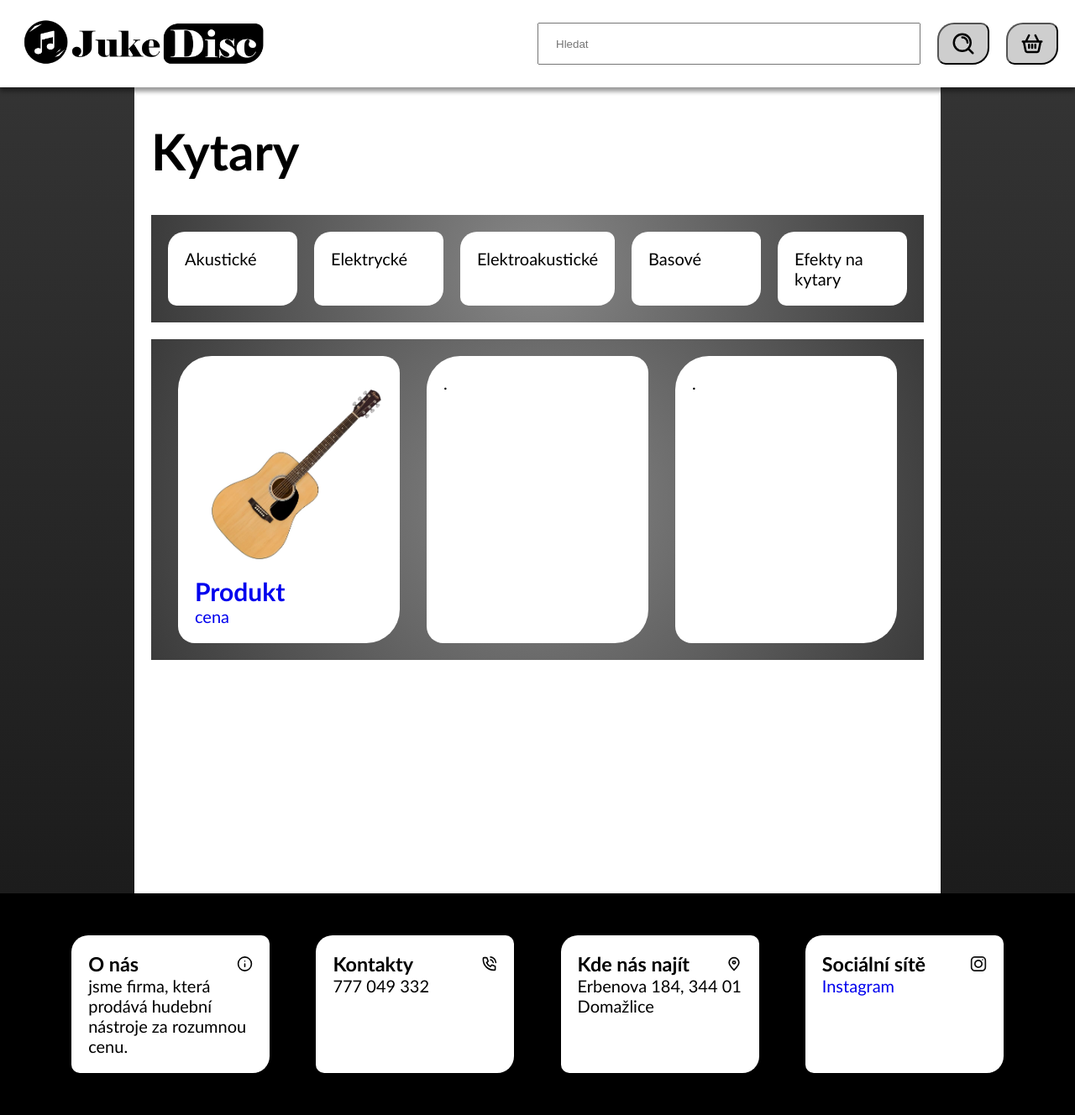
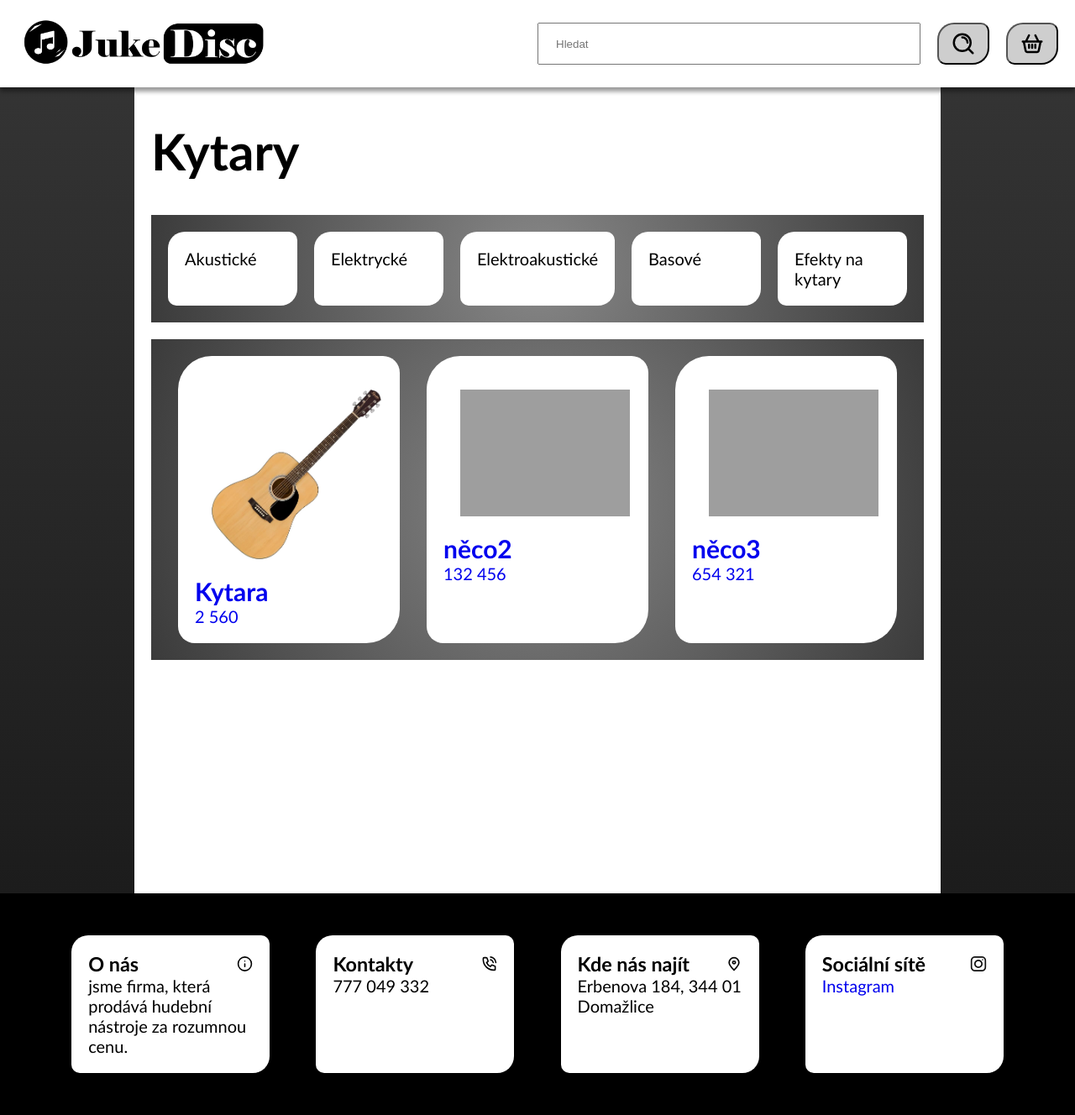
Before and after one commit to Strasserf/jukedisc, a PHP site: page /kytary.php in a window 1280 px wide. Shown: the whole page at 84% size. Run offline with PHP 8.4, Linux system fonts and the light colour scheme; grey boxes are pictures that could not be loaded.

Commit message:
Pridani jsonu a jeho funkcnost

```diff
--- a/kytary.php
+++ b/kytary.php
@@ -13,11 +13,15 @@
 <body>
 
     <?php
-    include("includes/header.php")
+    include("includes/header.php");
+
+    include("includes/side.php");
+
+    $json = file_get_contents('products.json');
+    $products = json_decode($json, true)
         ?>
-    <?php
-    include("includes/side.php")
-        ?>
+
+
     <div class="hero">
         <div class="hero__right">
             <h1>Kytary</h1>
@@ -29,22 +33,27 @@
                 <a class="type__element">Efekty na kytary</a>
             </div>
             <div class="shop">
-                <a href="shop__item.php" class="shop__element">
-                    <img class="shop__image" src="images/shop__images/guitar.jpg" alt="">
 
-                    <h2>Produkt</h2>
-                    <p>cena</p>
+<?php
+      foreach ($products as $product) {
+        $popis = (mb_strlen($product['popis'], 'UTF-8') > 50) ? mb_substr($product['popis'], 0, 50, 'UTF-8') . '...' : $product['popis'];
+        echo('
 
-                </a>
-                <div class="shop__element">.</div>
-                <div class="shop__element">.</div>
+                <a href="shop__item.php?id=' . $product['id'] . '" class="shop__element">
+                    <img class="shop__image" src="images/shop__images/' . $product['obrazek'] .'" alt="">
+                    <h2> ' . $product['nazev'] . ' </h2>
+                    <p> ' . $product['cena'] . ' </p>
+                </a>');
+    }
+?>
             </div>
         </div>
     </div>
 
-    <?php
+<?php
     include("includes/footer.php")
-        ?>
+?>
+
     <script src="https://cdn.jsdelivr.net/npm/gsap@3.13.0/dist/gsap.min.js"></script>
     <script src="script.js"></script>
 </body>
--- /dev/null
+++ b/products.json
@@ -0,0 +1,26 @@
+[
+    {
+      "id": "example1",
+      "nazev": "Kytara",
+      "popis": "strunný nástroj",
+      "cena": "2 560",
+      "obrazek": "guitar.jpg",
+      "recenze": "bbbbbb"
+    },
+    {
+      "id": "example2",
+      "nazev": "něco2",
+      "popis": "dsasfasfasfasdf",
+      "cena": "132 456",
+      "obrazek": "obrazek2",
+      "recenze": "bbbbbb"
+    },
+    {
+      "id": "example3",
+      "nazev": "něco3",
+      "popis": "dsasfasfasfasdf",
+      "cena": "654 321",
+      "obrazek": "obrazek3",
+      "recenze": "bbbbbb"
+    }
+]
```
Also changed, not shown: shop__item.php (+40 -12 lines).
